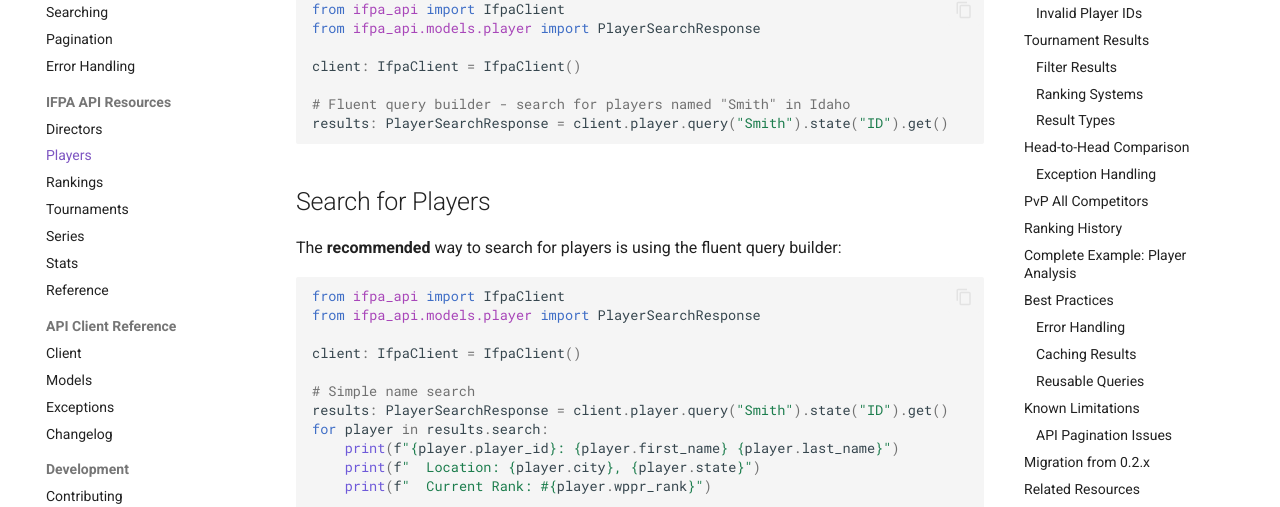
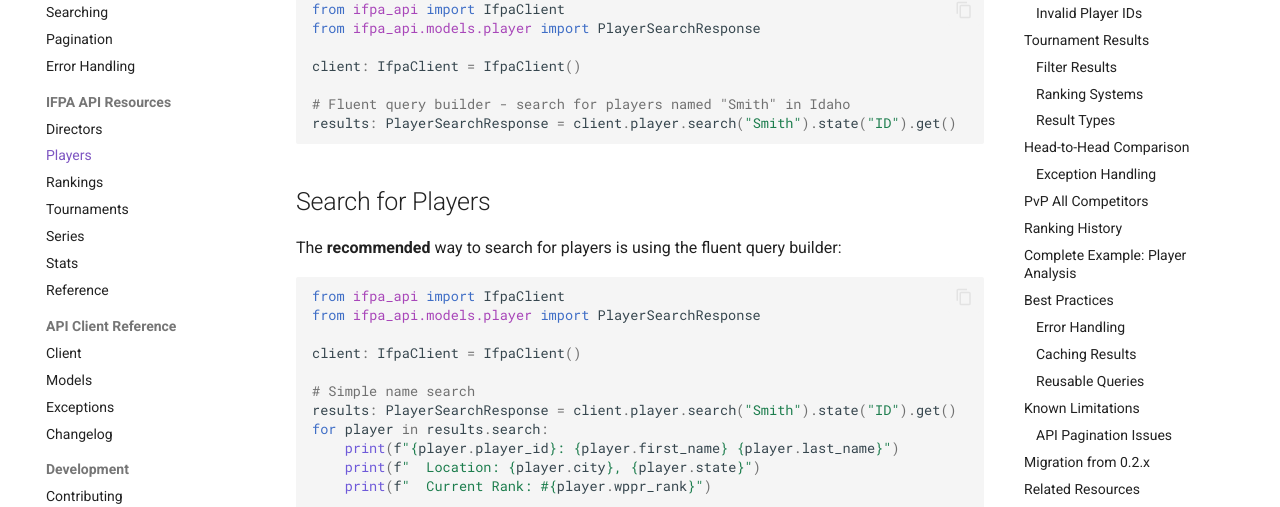
Before and after one commit to johnsosoka/ifpa-api-python, an MkDocs documentation site: the page built from docs/resources/players.md, in a window 1280 px wide and 900 px high. Shown: the part 332-839 px from the top of the window. Built offline with MkDocs 1.6.1 and Material for MkDocs 9.7.7, drawn with Linux system fonts in a browser that asks for light colours; comment, search, counter and statistics services are not loaded; the version menu is left out.

Commit message:
docs: update deprecated .query() to .search() in key docs
- Update docs/index.md examples
- Update docs/resources/players.md examples
- Note: Additional .query() references remain in other docs for follow-up

````diff
--- a/docs/resources/players.md
+++ b/docs/resources/players.md
@@ -11,7 +11,7 @@ from ifpa_api.models.player import PlayerSearchResponse
 client: IfpaClient = IfpaClient()
 
 # Fluent query builder - search for players named "Smith" in Idaho
-results: PlayerSearchResponse = client.player.query("Smith").state("ID").get()
+results: PlayerSearchResponse = client.player.search("Smith").state("ID").get()
 ```
 
 ## Search for Players
@@ -25,7 +25,7 @@ from ifpa_api.models.player import PlayerSearchResponse
 client: IfpaClient = IfpaClient()
 
 # Simple name search
-results: PlayerSearchResponse = client.player.query("Smith").state("ID").get()
+results: PlayerSearchResponse = client.player.search("Smith").state("ID").get()
 for player in results.search:
     print(f"{player.player_id}: {player.first_name} {player.last_name}")
     print(f"  Location: {player.city}, {player.state}")
@@ -555,7 +555,7 @@ These are API-level issues, not SDK bugs. For the most reliable experience:
     results: PlayerSearchResponse = client.player.search(name="Smith", stateprov="ID")
 
     # New (0.3.0+):
-    results: PlayerSearchResponse = client.player.query("Smith").state("ID").get()
+    results: PlayerSearchResponse = client.player.search("Smith").state("ID").get()
     ```
 
     The query builder is immutable and chainable, enabling query reuse and better type safety.
````
Also changed, not shown: docs/index.md (+2 -2 lines).
